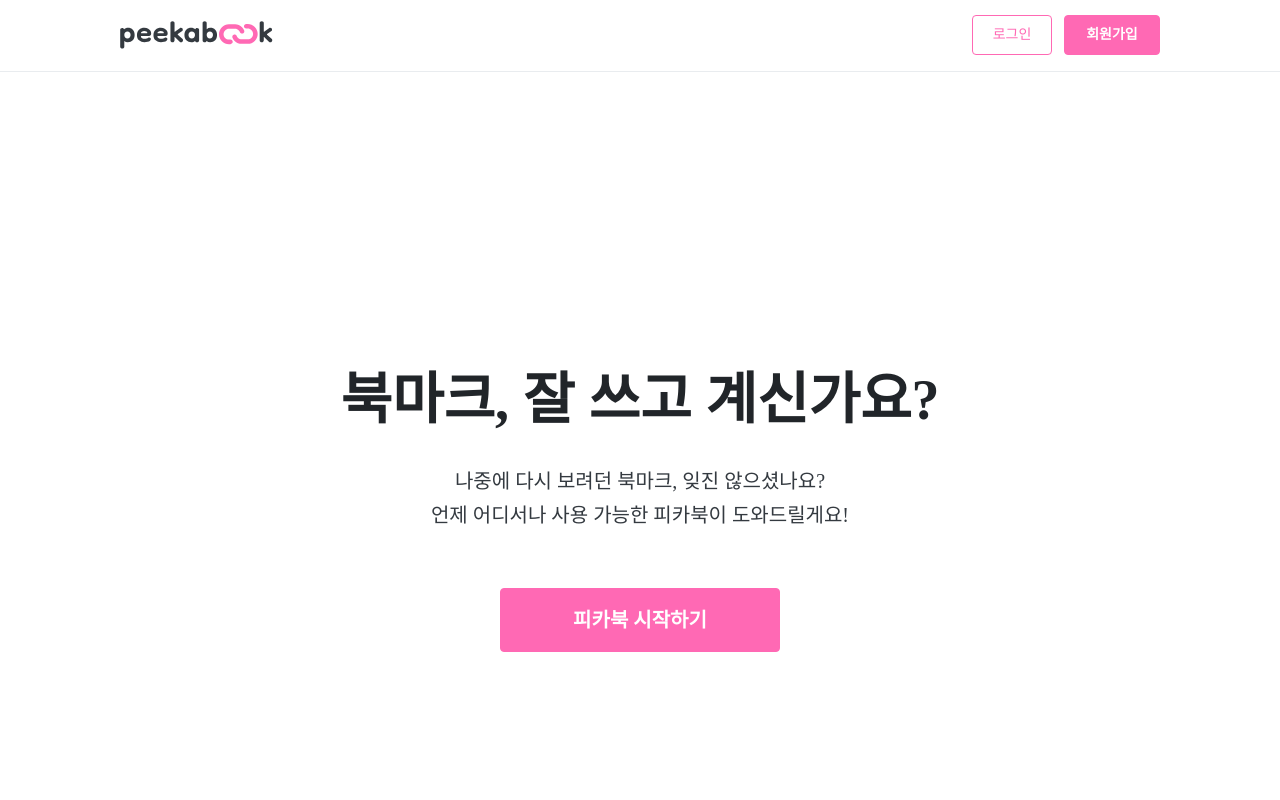
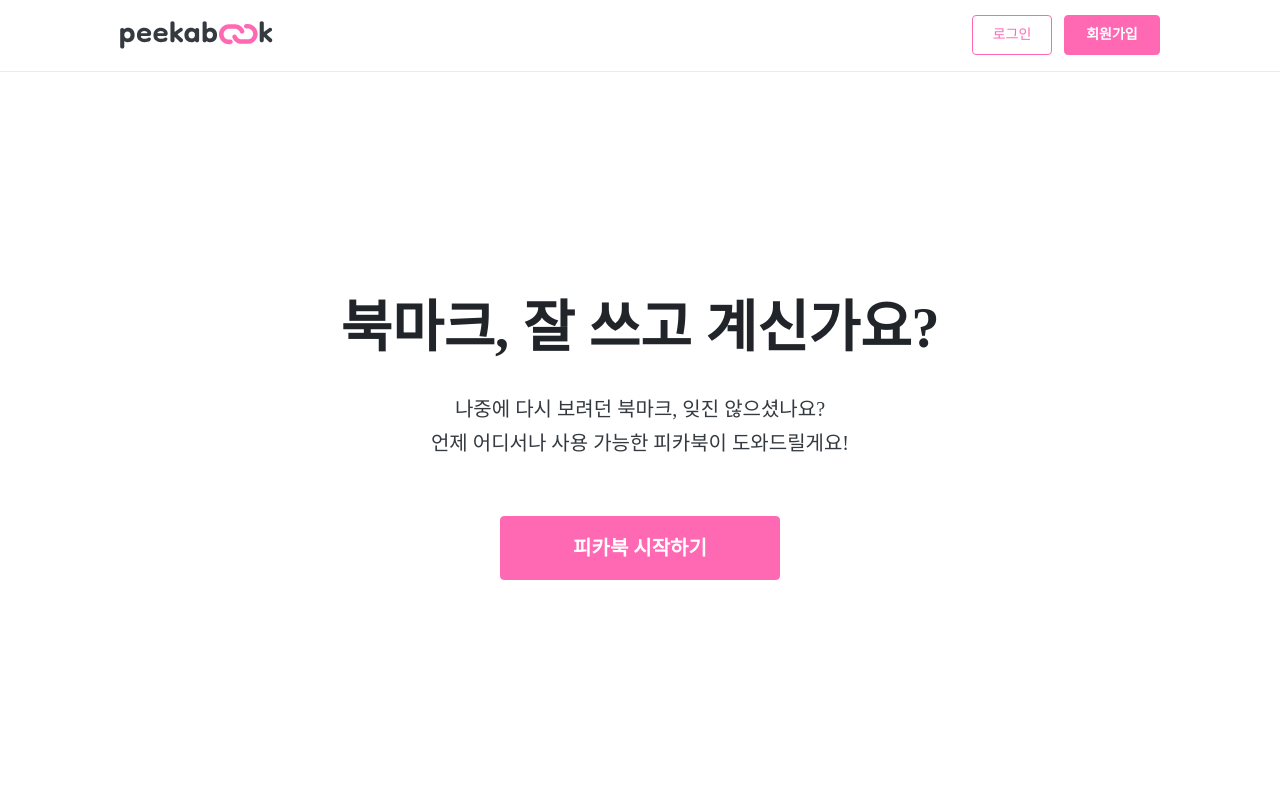
Before and after one commit to sunday-8-turtle/peekabook-client, a Vue app: page / in a window 1280 px wide. Shown: the top 800 px of the page. Built offline with nearby package versions, Linux system fonts and the light colour scheme; a web font is replaced by a local one.

Commit message:
style: router-view wrapper flex 스타일 제거

```diff
--- a/src/App.vue
+++ b/src/App.vue
@@ -1,6 +1,6 @@
 <template>
   <TheGnb />
-  <main id="main">
+  <main>
     <router-view />
   </main>
 </template>
@@ -24,10 +24,4 @@ export default defineComponent({
   display: flex;
   flex-direction: column;
 }
-
-#main {
-  margin-top: 72px;
-  display: flex;
-  flex-direction: column;
-}
 </style>
```
